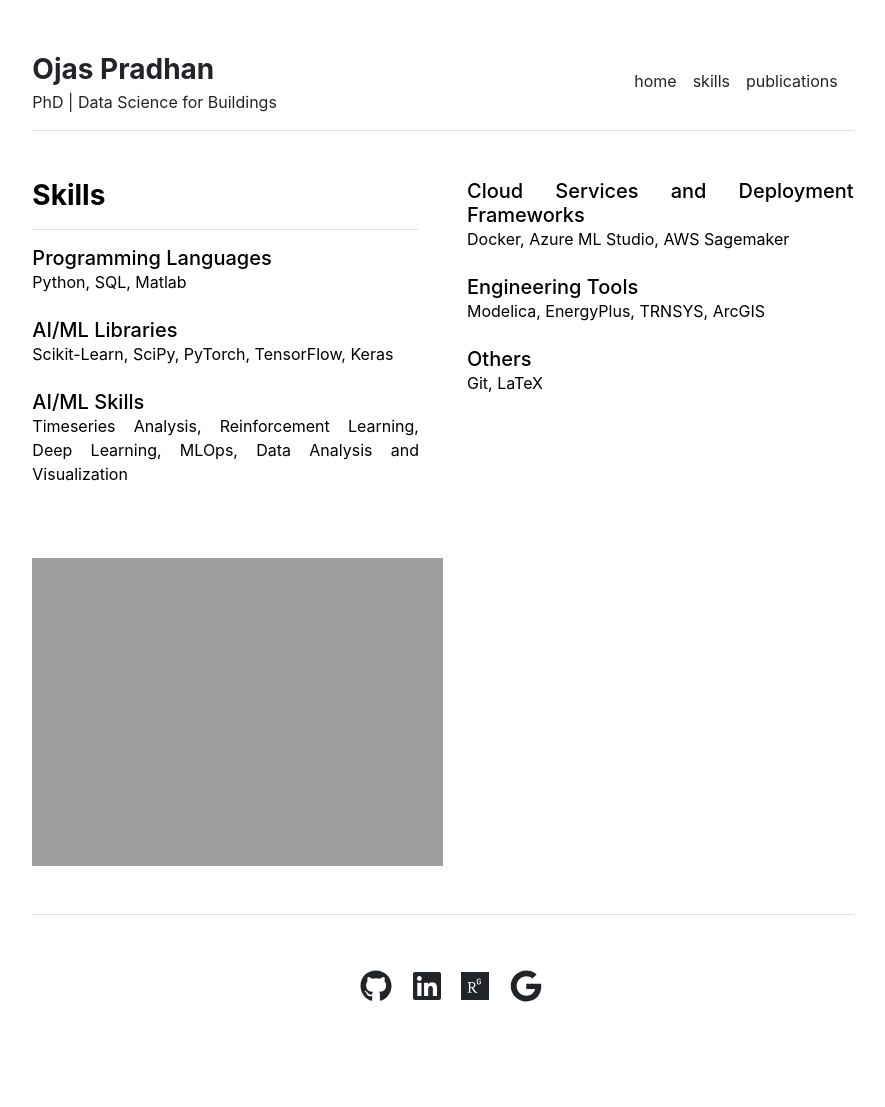
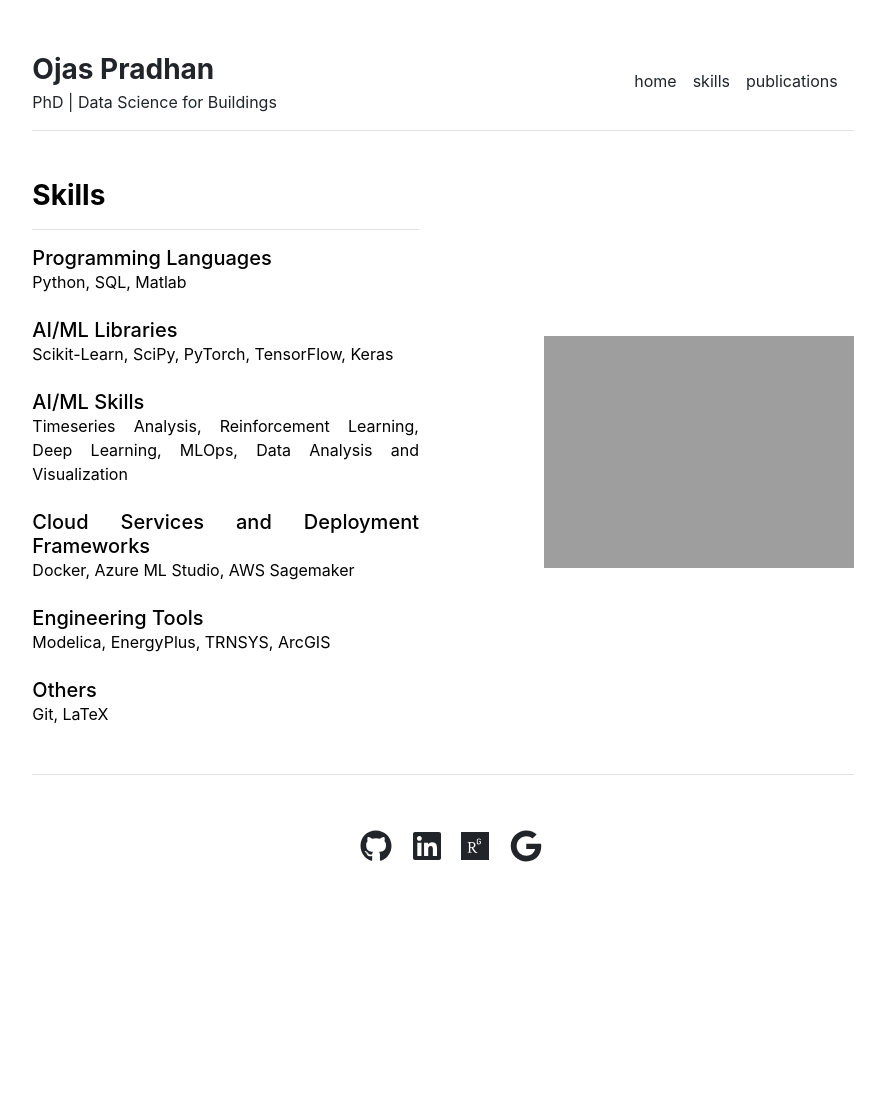
Before and after one commit to pradhanojas/pradhanojas.github.io, a Jekyll site: the page built from skills.md, in a window 1280 px wide. Shown: the whole page, without its empty margins (197-1082 px from the left). Built offline with Jekyll 4.4.1, drawn with Linux system fonts in a browser that asks for light colours; after the commit the page ends 967 px from its top, so only the background shows below that.

Commit message:
Update skills.html

```diff
--- a/_includes/skills.html
+++ b/_includes/skills.html
@@ -10,8 +10,6 @@
         <h5 class="mb-0">AI/ML Skills</h5>
         <div>Timeseries Analysis, Reinforcement Learning, Deep Learning, MLOps, Data Analysis and Visualization</div>
         <br>
-    </div>
-    <div class="col-md-6" style="text-align: justify">
         <h5 class="mb-0">Cloud Services and Deployment Frameworks</h5>
         <div>Docker, Azure ML Studio, AWS Sagemaker</div>
         <br>
@@ -21,8 +19,7 @@
         <h5 class="mb-0">Others</h5>
         <div>Git, LaTeX</div>
     </div>
+    <div class="col-md-6 d-flex justify-content-end align-items-center">
+        <img src="{{ site.github.url }}/assets/img/skills-image.jpeg" alt="Home" width="80%" class="d-block">
+    </div>
 </div>
-
-<div class="col-md-6 d-flex justify-content-end align-items-center">
-    <img src="{{ site.github.url }}/assets/img/skills-image.png" alt="Home" width="100%" class="d-block">
-</div>
```
